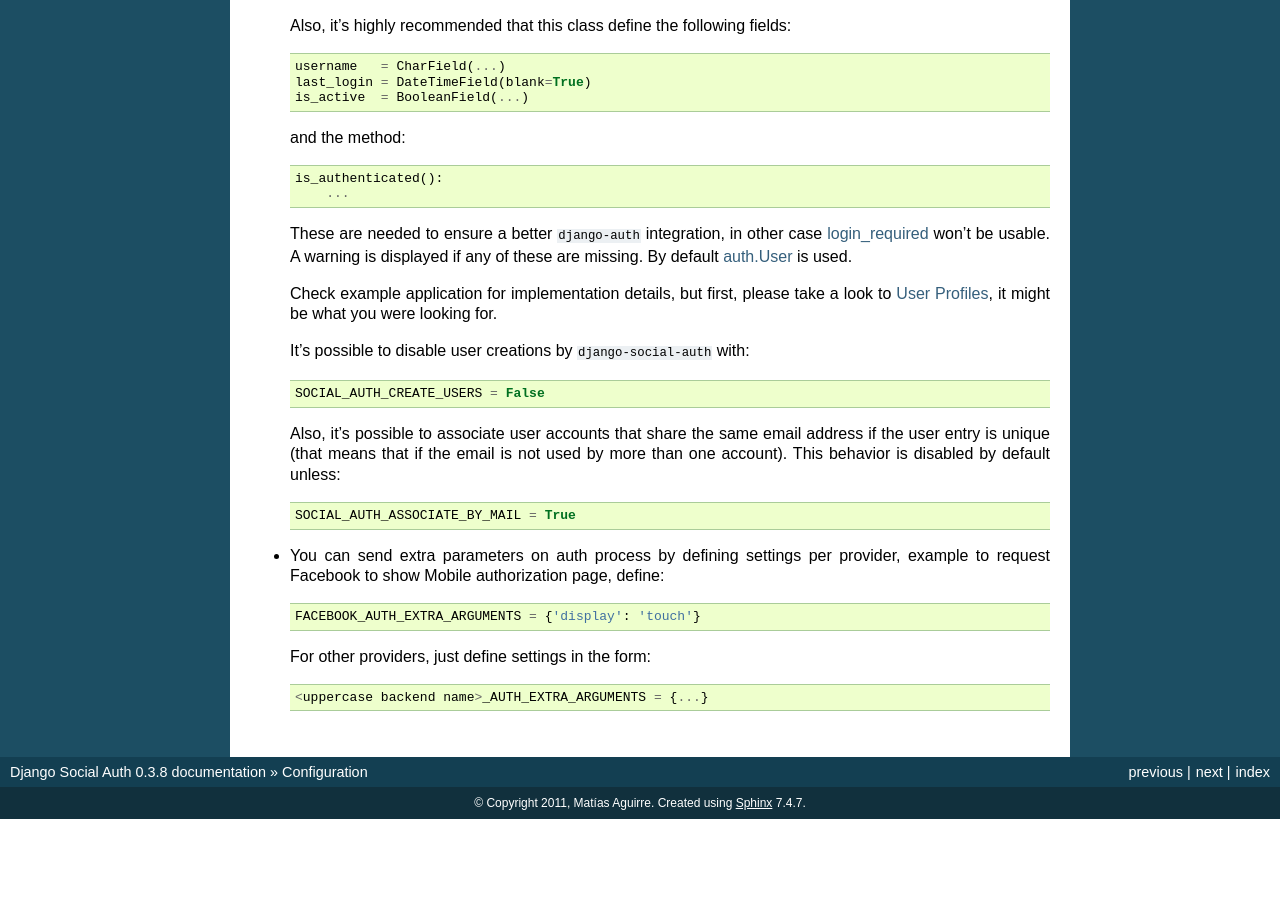
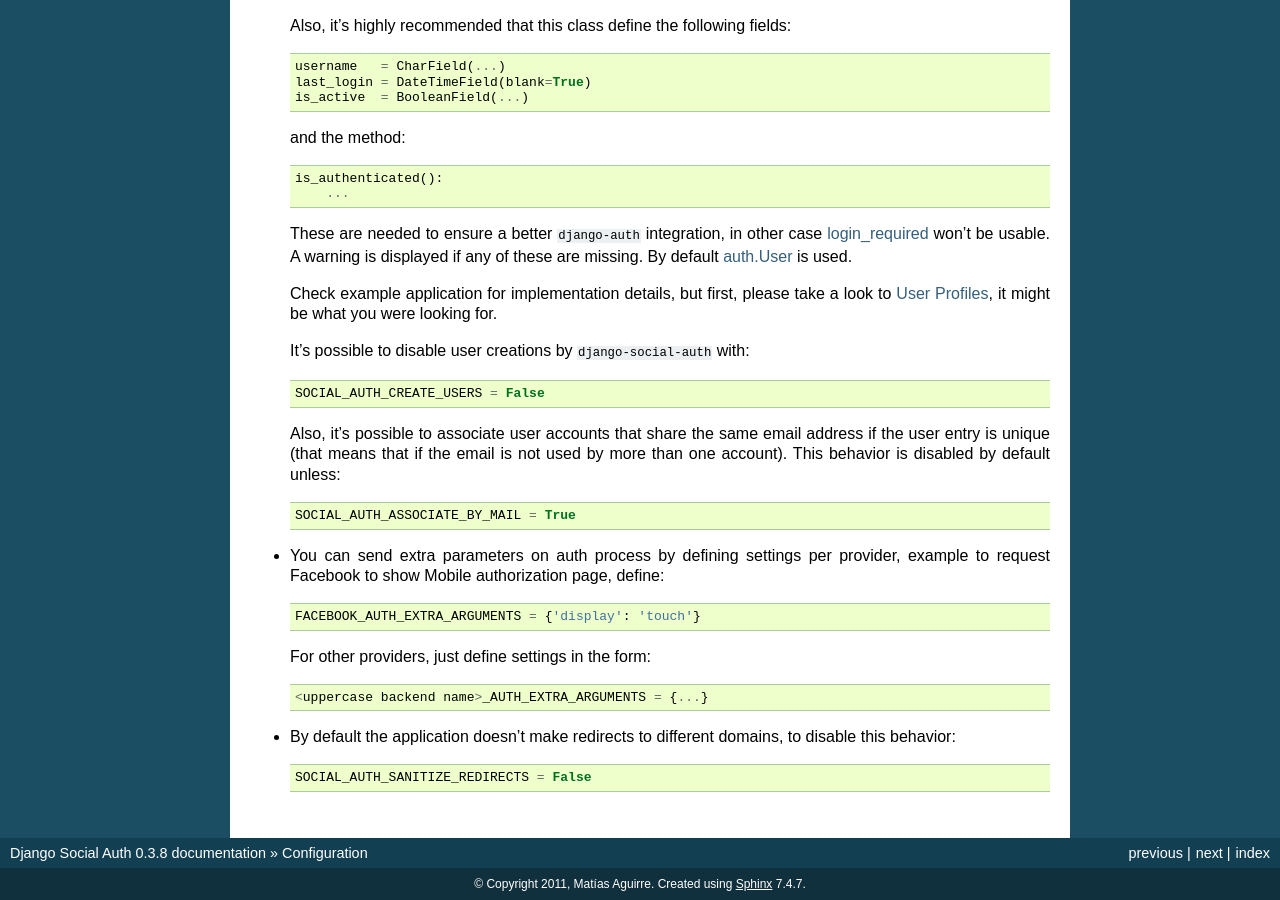
Before and after one commit to devs-cloud/django-social-auth-module, a Sphinx documentation site: the page built from doc/configuration.rst, in a window 1280 px wide and 900 px high, scrolled down 3117 px. Built offline with Sphinx 7.4.7, drawn with Linux system fonts in a browser that asks for light colours; before the commit the page ends 3936 px from its top, so only the background shows below that.

Commit message:
Switch for sanitize redirect call

```diff
--- a/README.rst
+++ b/README.rst
@@ -302,6 +302,11 @@ Configuration
   For other providers, just define settings in the form::
 
       <uppercase backend name>_AUTH_EXTRA_ARGUMENTS = {...}
+
+- By default the application doesn't make redirects to different domains, to
+  disable this behavior::
+
+      SOCIAL_AUTH_SANITIZE_REDIRECTS = False
 
 
 -------
--- a/doc/configuration.rst
+++ b/doc/configuration.rst
@@ -207,6 +207,11 @@ Configuration
 
       <uppercase backend name>_AUTH_EXTRA_ARGUMENTS = {...}
 
+- By default the application doesn't make redirects to different domains, to
+  disable this behavior::
+
+      SOCIAL_AUTH_SANITIZE_REDIRECTS = False
+
 
 .. _Model Manager: http://docs.djangoproject.com/en/dev/topics/db/managers/#managers
 .. _Login URL: http://docs.djangoproject.com/en/dev/ref/settings/?from=olddocs#login-url
```
Also changed, not shown: 1 other file.
